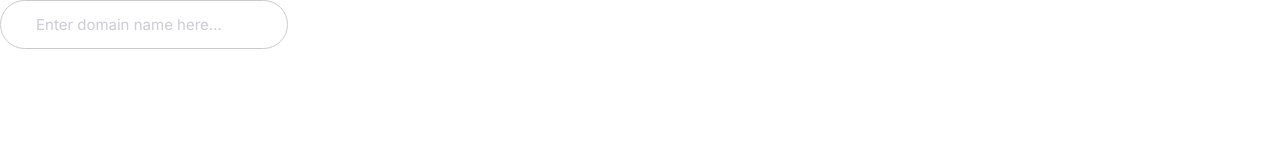
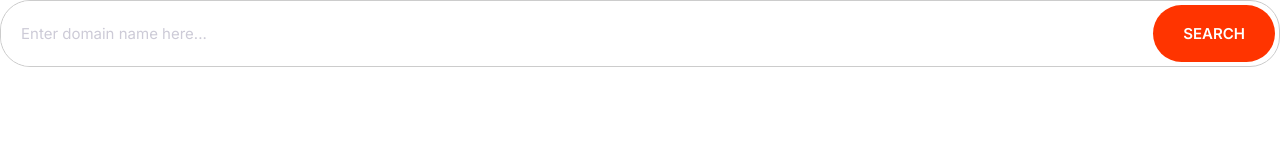
Before and after one commit to seongbaelee/moshify, a plain HTML site: page index.html in a window 1280 px wide. Drawn offline with Linux system fonts and the light colour scheme.

Commit message:
Build input_groups component.

```diff
--- a/css/styles.css
+++ b/css/styles.css
@@ -4,6 +4,8 @@
   --color-accent: #ff3400;
   --color-headings: #1b0760;
   --color-body: #918ca4;
+  --color-border: #ccc;
+  --border-radius: 30px;
 }
 
 *,
@@ -248,8 +250,8 @@ a {
 /* Inputs */
 
 .input {
-  border-radius: 30px;
-  border: 1px solid #ccc;
+  border-radius: var(--border-radius);
+  border: 1px solid var(--color-border);
   color: var(--color-headings);
   font-size: 2rem;
   outline: 0;
@@ -260,6 +262,22 @@ a {
   color: #cdcbd7;
 }
 
+.input-group {
+  border: 1px solid var(--color-border);
+  border-radius: var(--border-radius);
+  display: flex;
+}
+
+.input-group .input {
+  border: 0;
+  flex-grow: 1;
+  padding: 1.5rem 2rem;
+}
+
+.input-group .btn {
+  margin: 4px;
+}
+
 @media screen and (min-width: 1024px) {
   .input {
     font-size: 1.5rem;
--- a/index.html
+++ b/index.html
@@ -15,6 +15,7 @@
     <title>Document</title>
   </head>
   <body>
+    <div class="input-group">
       <input
         placeholder="Enter domain name here..."
         class="input"
@@ -22,5 +23,7 @@
         name=""
         id=""
       />
+      <button class="btn btn--accent">Search</button>
+    </div>
   </body>
 </html>
```
Also changed, not shown: components/Input_Groups.html (added, +10 -0 lines). Lines whose indentation alone changed are shown as unchanged.
